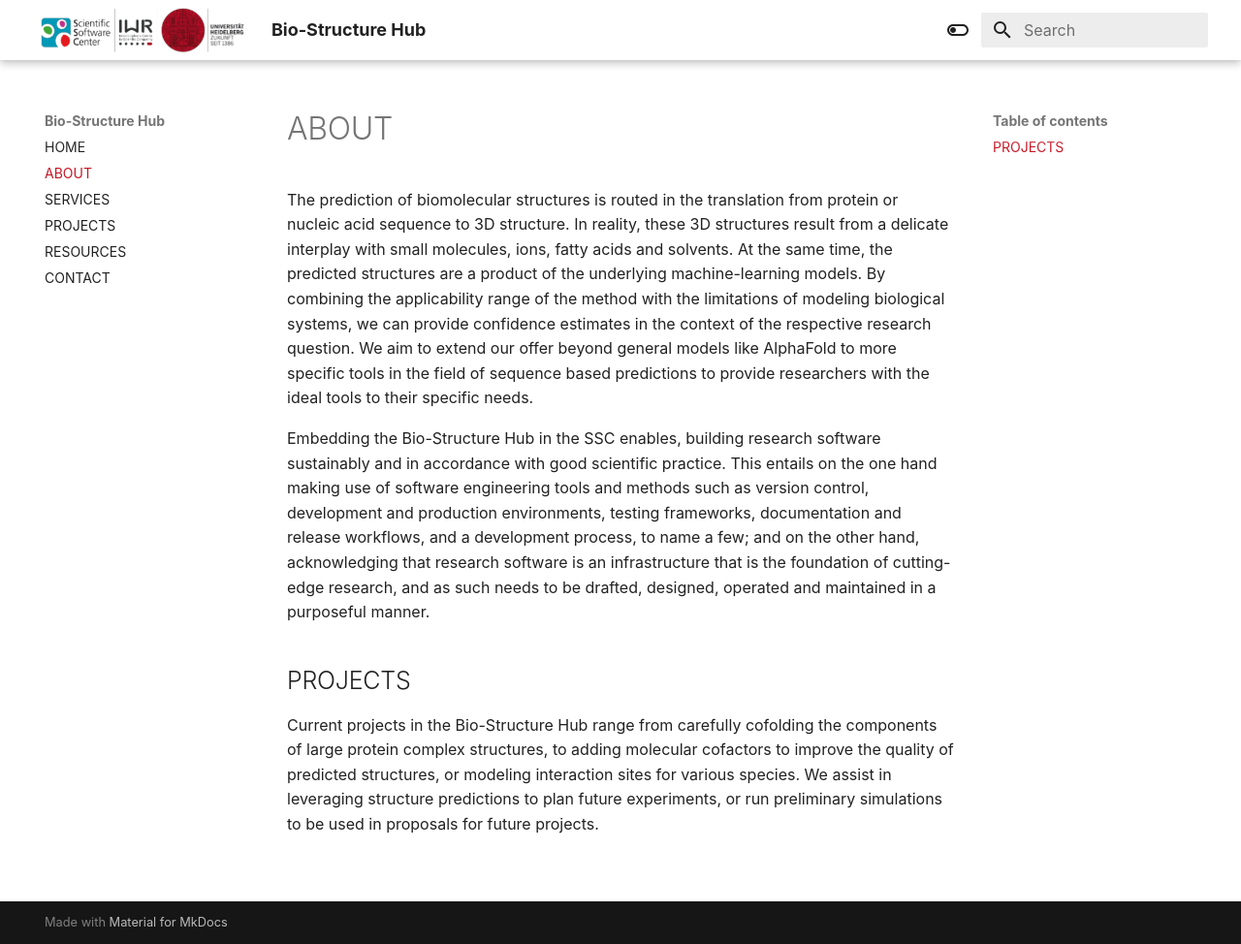
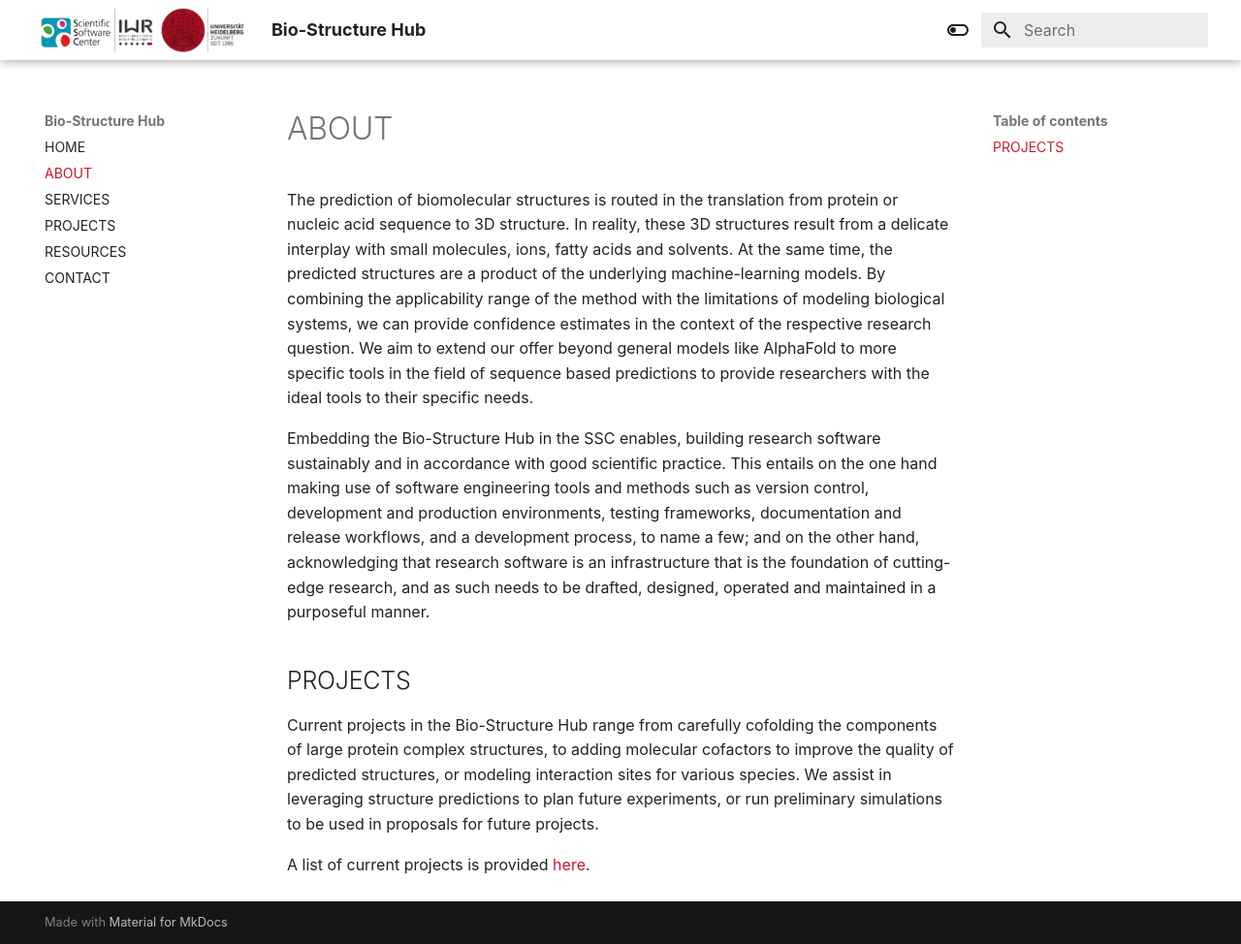
Before and after one commit to ssciwr/BioStructureHub, an MkDocs documentation site: the page built from docs/about.md, in a window 1280 px wide and 974 px high. Shown: the whole window at 97% size. Built offline with MkDocs 1.6.1 and Material for MkDocs 9.7.7, drawn with Linux system fonts in a browser that asks for light colours; part of the change alters nothing that is shown.

Commit message:
refactor: link snippets

```diff
--- a/docs/about.md
+++ b/docs/about.md
@@ -4,4 +4,9 @@ The prediction of biomolecular structures is routed in the translation from prot
 Embedding the Bio-Structure Hub in the SSC enables, building research software sustainably and in accordance with good scientific practice. This entails on the one hand making use of software engineering tools and methods such as version control, development and production environments, testing frameworks, documentation and release workflows, and a development process, to name a few; and on the other hand, acknowledging that research software is an infrastructure that is the foundation of cutting-edge research, and as such needs to be drafted, designed, operated and maintained in a purposeful manner.
 
 ## PROJECTS
-Current projects in the Bio-Structure Hub range from carefully cofolding the components of large protein complex structures, to adding molecular cofactors to improve the quality of predicted structures, or modeling interaction sites for various species. We assist in leveraging structure predictions to plan future experiments, or run preliminary simulations to be used in proposals for future projects.
+
+--8<--
+projects.md:2:3
+--8<--
+
+A list of current projects is provided [here](projects.md).
--- a/mkdocs.yml
+++ b/mkdocs.yml
@@ -34,3 +34,7 @@ nav:
 
 extra_css:
   - stylesheets/extra.css
+
+markdown_extensions:
+  pymdownx.snippets:
+      base_path: 'docs/'
```
Also changed, not shown: docs/projects.md (line endings or trailing spaces).
